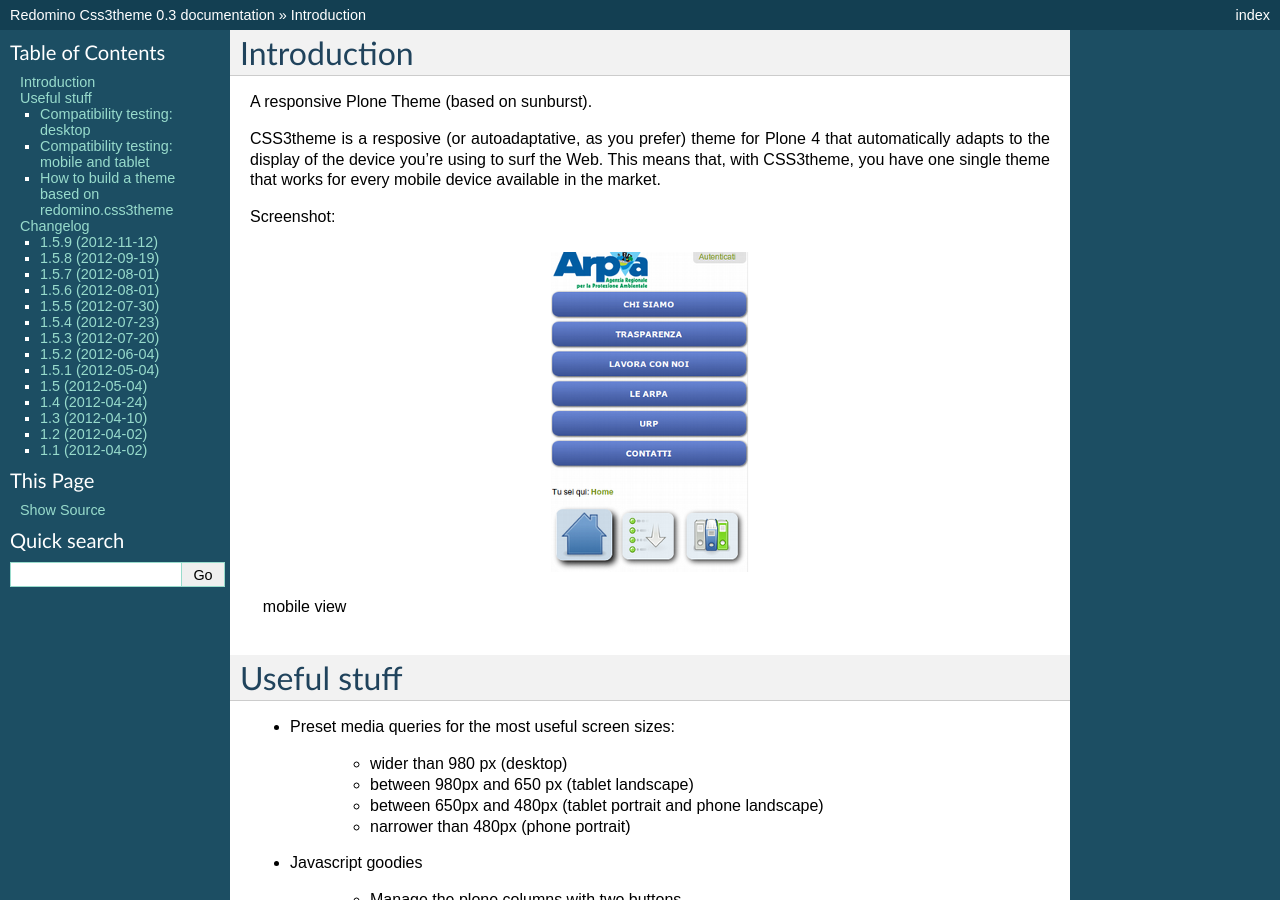
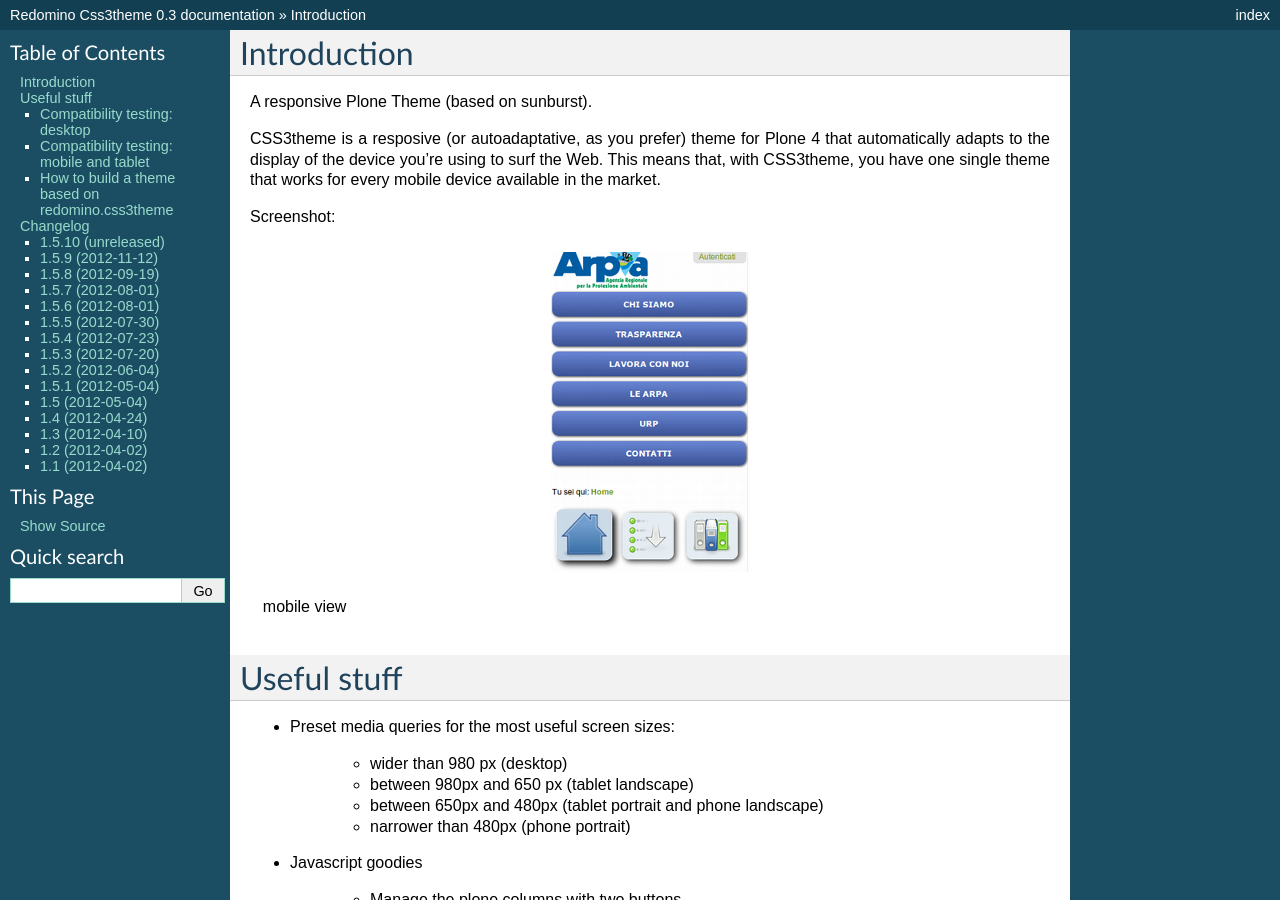
Before and after one commit to redomino/redomino.css3theme, a Sphinx documentation site: the page built from docs/index.rst, in a window 1280 px wide and 900 px high. Built offline with Sphinx 7.4.7, drawn with Linux system fonts in a browser that asks for light colours; some of the changed text lies outside the part shown.

Commit message:
Back to development: 1.5.10

```diff
--- a/docs/HISTORY.txt
+++ b/docs/HISTORY.txt
@@ -1,5 +1,11 @@
 Changelog
 =========
+
+1.5.10 (unreleased)
+-------------------
+
+- Nothing changed yet.
+
 
 1.5.9 (2012-11-12)
 ------------------
--- a/setup.py
+++ b/setup.py
@@ -17,7 +17,7 @@
 from setuptools import setup, find_packages
 import os
 
-version = '1.5.9'
+version = '1.5.10.dev0'
 
 setup(name='redomino.css3theme',
       version=version,
```
